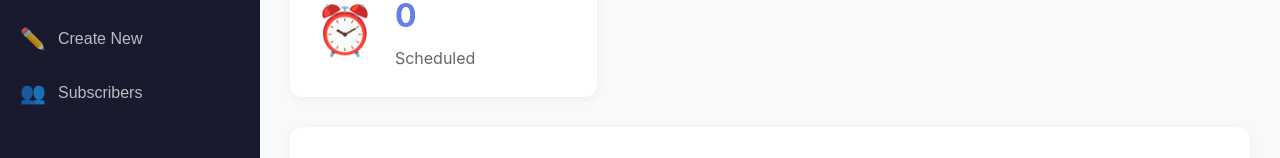
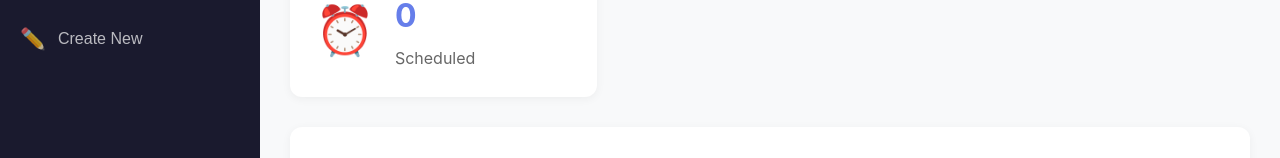
Before and after one commit to astrodestroyergithub/tamojit-roy-verse-360, a website: page admin/dashboard.html in a window 1280 px wide. Shown: the part 298-456 px from the top of the page. Drawn offline with Linux system fonts and the light colour scheme; no server answers; sample sign-in values are in the browser's storage.

Commit message:
Made some changes

```diff
--- a/admin/dashboard.html
+++ b/admin/dashboard.html
@@ -30,10 +30,6 @@
                 <button class="nav-item" data-tab="create">
                     <span class="icon">✏️</span>
                     <span>Create New</span>
-                </button>
-                <button class="nav-item" data-tab="subscribers">
-                    <span class="icon">👥</span>
-                    <span>Subscribers</span>
                 </button>
             </nav>
             <div class="sidebar-footer">
```
